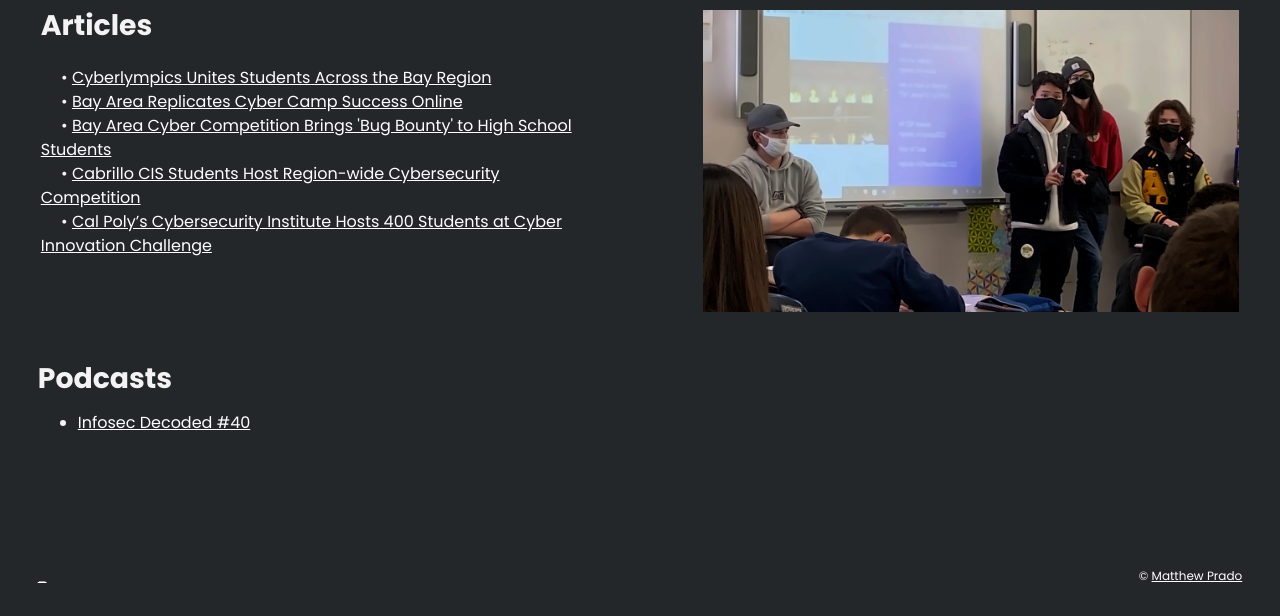
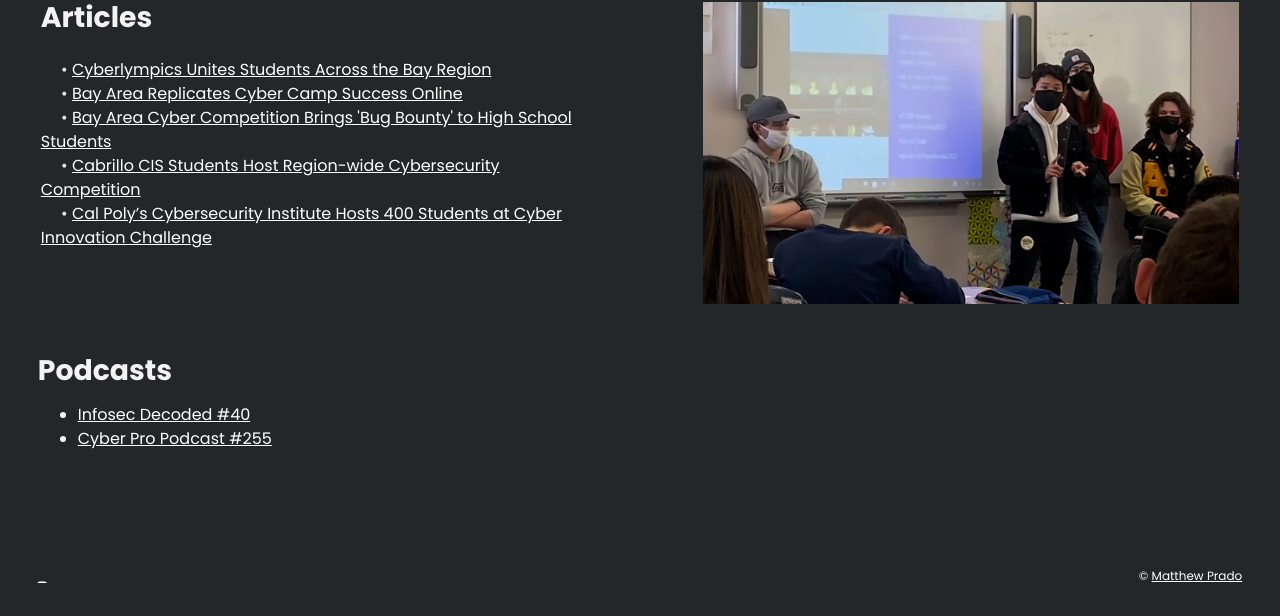
Before and after one commit to mapoztate/mprado, a Gatsby site: page /press/ in a window 1280 px wide. Shown: the part 184-800 px from the top of the page. Built offline with nearby package versions, Linux system fonts and the light colour scheme; Gatsby itself is replaced by a stand-in of ours.

Commit message:
New podcast

```diff
--- a/content/pages/press.md
+++ b/content/pages/press.md
@@ -29,3 +29,4 @@ template: 'page-template'
 
 ### Podcasts
 * [Infosec Decoded #40](https://samsclass.info/news/news_062921.html)
+* [Cyber Pro Podcast #255](https://open.spotify.com/show/7DK84gmUPUmuOS424Ftf1z)
```
